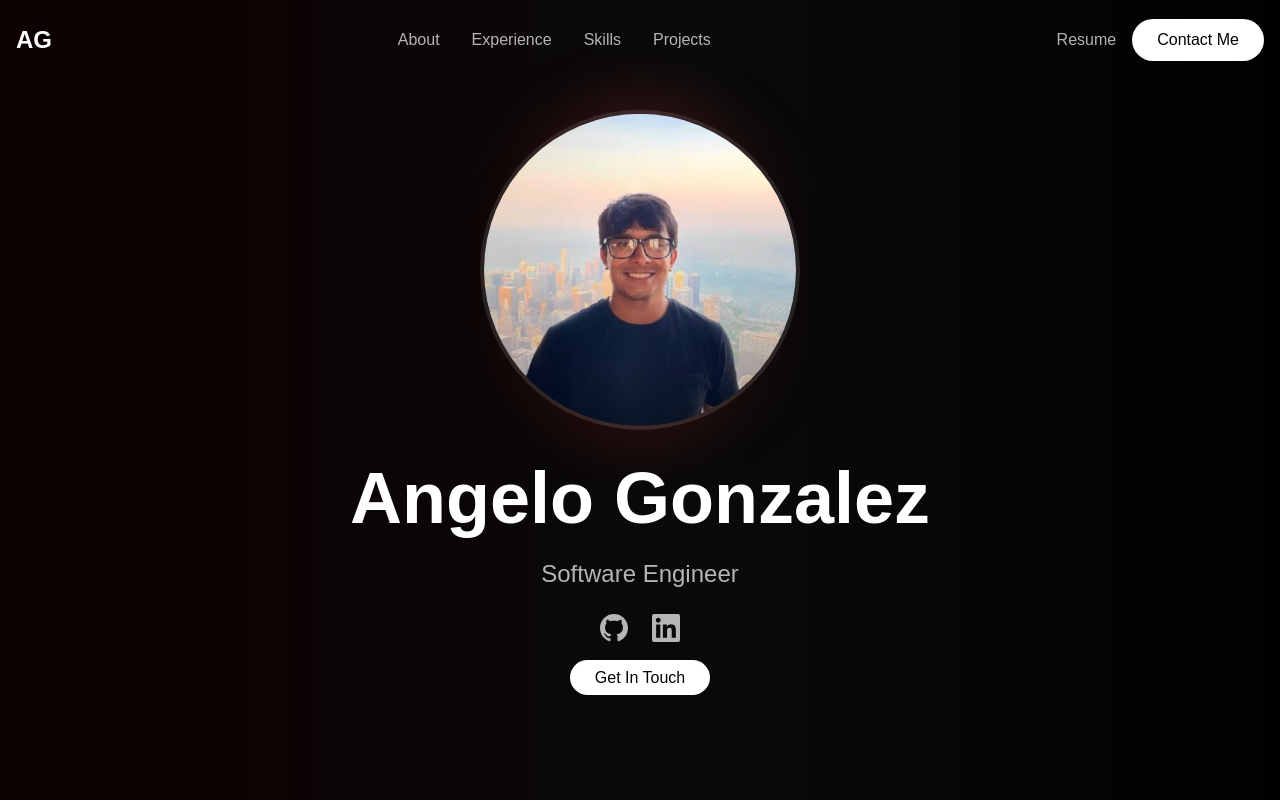
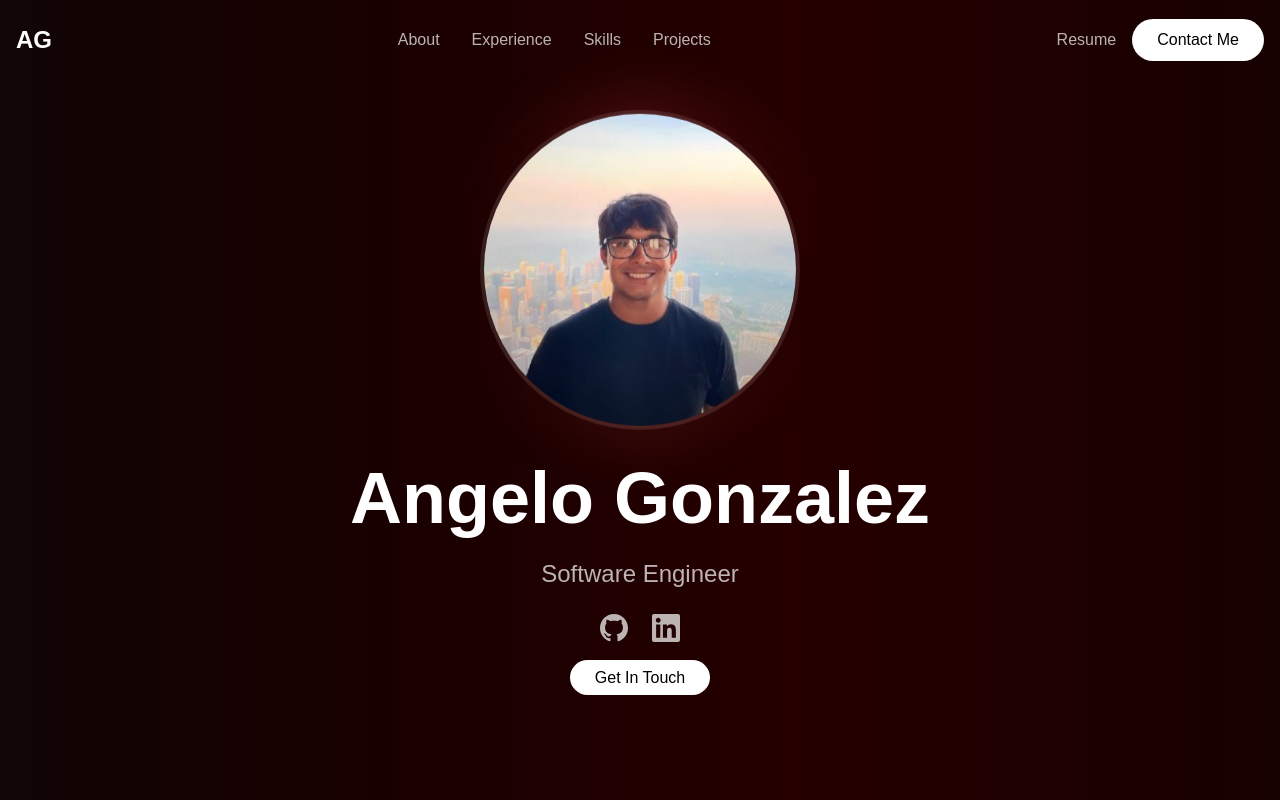
Before and after one commit to gelogonza/portfoliov2, a React (Vite) app: page / in a window 1280 px wide. Built offline with nearby package versions, Linux system fonts and the light colour scheme; a web font is replaced by a local one.

Commit message:
background color

```diff
--- a/src/App.tsx
+++ b/src/App.tsx
@@ -29,7 +29,7 @@ function App() {
 
   return (
     // Main container with gradient background
-    <div className="relative gradient-bg">
+    <div className="relative min-h-screen w-full gradient-bg">
       {/* Fixed navigation */}
       <Navbar />
 
--- a/src/index.css
+++ b/src/index.css
@@ -27,17 +27,33 @@
   }
 
   .gradient-bg {
-    background: linear-gradient(90deg, #000000 0%, #0A0A0A 25%, rgba(255, 0, 0, 0.05) 50%, #0A0A0A 75%, #000000 100%);
-    background-size: 200% 100%;
+    /* Fallback background */
+    background-color: #000000;
+    /* Animated gradient */
+    background: linear-gradient(90deg,
+      #000000 0%,
+      #0A0A0A 20%,
+      rgba(255, 0, 0, 0.1) 40%,
+      rgba(255, 0, 0, 0.15) 50%,
+      rgba(255, 0, 0, 0.1) 60%,
+      #0A0A0A 80%,
+      #000000 100%);
+    background-size: 300% 100%;
     background-position: 0% 50%;
-    -webkit-animation: gradient-shift 15s ease infinite;
-    -moz-animation: gradient-shift 15s ease infinite;
-    animation: gradient-shift 15s ease infinite;
-    /* Ensure animation starts immediately */
+    min-height: 100vh;
+    width: 100%;
+
+    /* Animation with fallbacks */
+    -webkit-animation: gradient-shift 12s ease-in-out infinite;
+    -moz-animation: gradient-shift 12s ease-in-out infinite;
+    animation: gradient-shift 12s ease-in-out infinite;
+
+    /* Performance optimizations */
     will-change: background-position;
-    /* Force hardware acceleration */
     transform: translateZ(0);
     -webkit-transform: translateZ(0);
+    -webkit-backface-visibility: hidden;
+    backface-visibility: hidden;
   }
 
   .nav-link {
@@ -54,29 +70,56 @@
 
 /* Enhanced gradient animation with better browser compatibility */
 @-webkit-keyframes gradient-shift {
-  0%, 100% {
+  0% {
     background-position: 0% 50%;
   }
+  25% {
+    background-position: 100% 50%;
+  }
   50% {
+    background-position: 200% 50%;
+  }
+  75% {
     background-position: 100% 50%;
+  }
+  100% {
+    background-position: 0% 50%;
   }
 }
 
 @-moz-keyframes gradient-shift {
-  0%, 100% {
+  0% {
     background-position: 0% 50%;
   }
+  25% {
+    background-position: 100% 50%;
+  }
   50% {
+    background-position: 200% 50%;
+  }
+  75% {
     background-position: 100% 50%;
+  }
+  100% {
+    background-position: 0% 50%;
   }
 }
 
 @keyframes gradient-shift {
-  0%, 100% {
+  0% {
     background-position: 0% 50%;
   }
+  25% {
+    background-position: 100% 50%;
+  }
   50% {
+    background-position: 200% 50%;
+  }
+  75% {
     background-position: 100% 50%;
+  }
+  100% {
+    background-position: 0% 50%;
   }
 }
 
```
